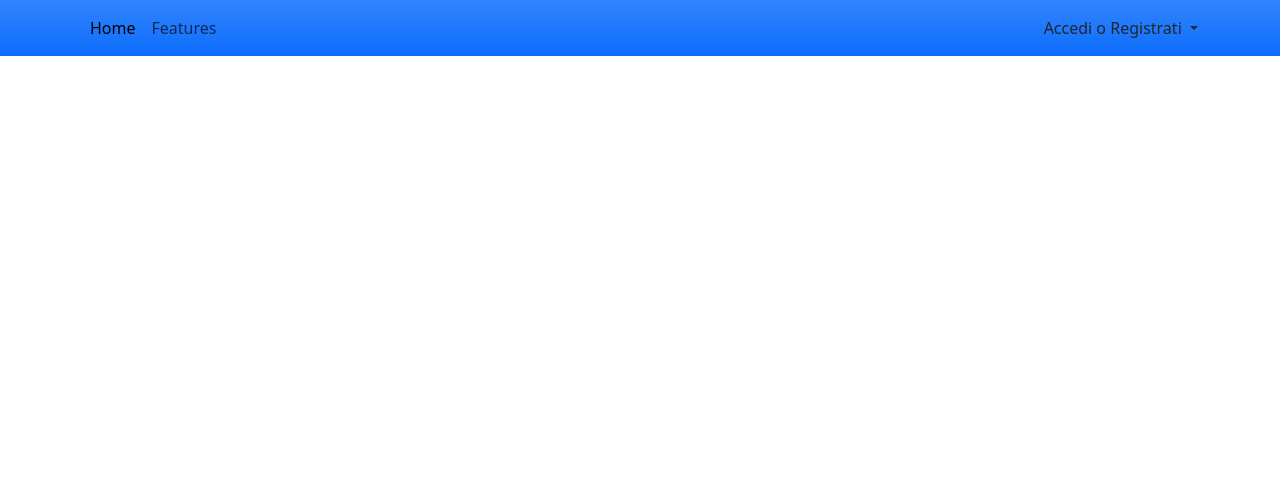
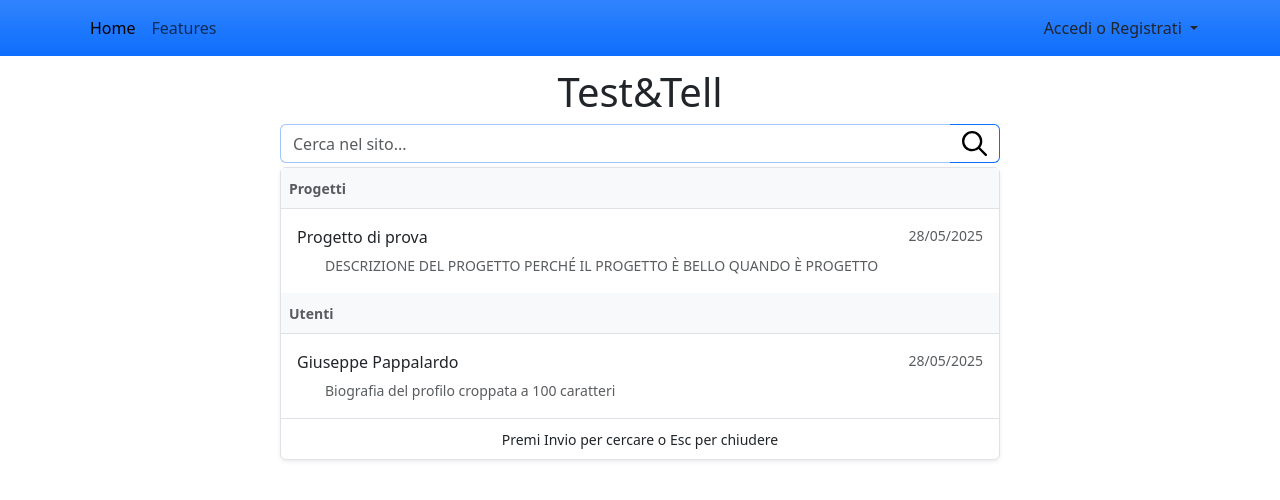
Before and after one commit to c0alfox/fermi-finals, a PHP site: page /app/index.php in a window 1280 px wide. Shown: the top 500 px of the page. Run offline with PHP 8.4, Linux system fonts and the light colour scheme; data that the repository does not hold is empty.

Commit message:
static search bar

```diff
--- a/app/index.php
+++ b/app/index.php
@@ -5,10 +5,15 @@
     <?php
     include "$root/components/head.php";
     include "$root/components/navbar.php";
+    include "$root/components/search.php";
     ?>
     <title> Pagina Principale </title>
 </head>
 <body>
     <?php navbar() ?>
+
+    <h1 class="text-center mt-2">Test&Tell</h1>
+
+    <?php search() ?>
 </body>
 </html>
--- a/app/prelude.php
+++ b/app/prelude.php
@@ -1,2 +1,5 @@
 <?php
 require_once $_SERVER['DOCUMENT_ROOT'] . '/utils/prelude_commons.php';
+
+require_once "$root/auth/authentication.php";
+Auth\refresh_token();
--- a/app/user/profile.php
+++ b/app/user/profile.php
@@ -13,8 +13,6 @@ if (isset($_GET['id']) && is_numeric($_GET['id'])) {
     header('Location: /app/auth/login.php');
     die();
 }
-
-Auth\refresh_token();
 
 $user = User\fetch($user_id)
     ->die_if_error()
--- a/components/navbar.php
+++ b/components/navbar.php
@@ -30,7 +30,7 @@ function navbar()
                 <div>
                     <div class="nav-item dropdown position-relative d-inline">
                         <a class="nav-link px-3 position-relative" href="#" id="notificationDropdown" role="button" data-bs-toggle="dropdown" aria-expanded="false">
-                            <i class="notification-bell"></i>
+                            <i class="icon notification-bell"></i>
                             <span class="notification-badge badge rounded-pill bg-danger
                                 <?= $count == 0 ? 'd-none' : '' ?>"> <?= $count ?> </span>
                         </a>
--- a/components/prelude.php
+++ /dev/null
@@ -1,2 +0,0 @@
-<?php
-require_once $_SERVER['DOCUMENT_ROOT'] . '/utils/prelude_commons.php';
--- /dev/null
+++ b/components/search.php
@@ -0,0 +1,36 @@
+<?php
+require_once "components_prelude.php";
+require_once "search/element.php";
+require_once "search/header.php";
+
+function search() { ?>
+<div class="d-flex position-relative search-container mx-auto" style="min-width: 280px; max-width: 720px; flex-grow: 1;">
+    <div class="input-group">
+        <input
+            type="text"
+            id="searchInput"
+            class="form-control border-end-0 border-primary-subtle"
+            placeholder="Cerca nel sito..."
+            aria-label="Cerca nel sito"
+            autocomplete="off"
+        >
+        <button class="btn btn-outline-primary bg-gradent border-start-0" type="button" id="searchButton">
+            <i class="icon i-search"></i>
+        </button>
+    </div>
+
+    <div id="searchSuggestions" class="search-dropdown position-absolute top-100 start-0 mt-1 shadow-sm border rounded bg-white w-100">
+        <div>
+        <?php
+            Search\header("Progetti");
+            Search\element("Progetto di prova", time(), "DESCRIZIONE DEL PROGETTO PERCHÉ IL PROGETTO È BELLO QUANDO È PROGETTO");
+            Search\header("Utenti");
+            Search\element("Giuseppe Pappalardo", time(), "Biografia del profilo croppata a 100 caratteri");
+        ?>
+        </div>
+        <div class="p-2 text-center border-top">
+            <small>Premi Invio per cercare o Esc per chiudere</small>
+        </div>
+    </div>
+</div>
+<?php } ?>
--- /dev/null
+++ b/components/search/element.php
@@ -0,0 +1,22 @@
+<?php
+namespace Search;
+
+function element(string $title, int|null $date, string $body) { ?>
+<div class="search-item p-3">
+    <div class="clearfix">
+        <div class="float-start"><?= htmlspecialchars($title) ?> </div>
+        <small class="text-muted float-end"><?= date('d/m/Y', $date) ?> </small>
+    </div>
+    <div class="ms-4 ps-1 mt-1">
+        <small class="text-muted">
+            <?= htmlspecialchars($body) ?>
+        </small>
+    </div>
+</div>
+<?php }
+
+function empty_element() {?>
+<div class="search-item p-3">
+    <p class="text-center italic"> Nessun risultato trovato </p>
+</div>
+<?php } ?>
--- /dev/null
+++ b/components/search/header.php
@@ -0,0 +1,8 @@
+<?php
+namespace Search;
+
+function header($title) { ?>
+<div class="p-2 bg-light border-bottom">
+    <small class="text-muted fw-bold"> <?= htmlspecialchars($title) ?> </small>
+</div>
+<?php } ?>
--- a/static/style/main.css
+++ b/static/style/main.css
@@ -44,6 +44,10 @@
     transform: translateY(-50%);
 }
 
+.editable {
+    white-space: pre-line;
+}
+
 .matita,
 .editable::after {
     aspect-ratio: 1 / 1;
@@ -76,15 +80,22 @@
     margin-right: .8rem;
 }
 
-.notification-bell {
+.icon {
     display: block;
     aspect-ratio: 1 / 1;
     width: 25px;
 
-    background-image: url('/static/svg/bell.svg');
     background-size: contain;
     background-repeat: no-repeat;
     background-position: center;
+}
+
+.i-search {
+    background-image: url('/static/svg/search.svg');
+}
+
+.notification-bell {
+    background-image: url('/static/svg/bell.svg');
 }
 
 .notification-list {
```
Also changed, not shown: static/svg/search.svg (added).
